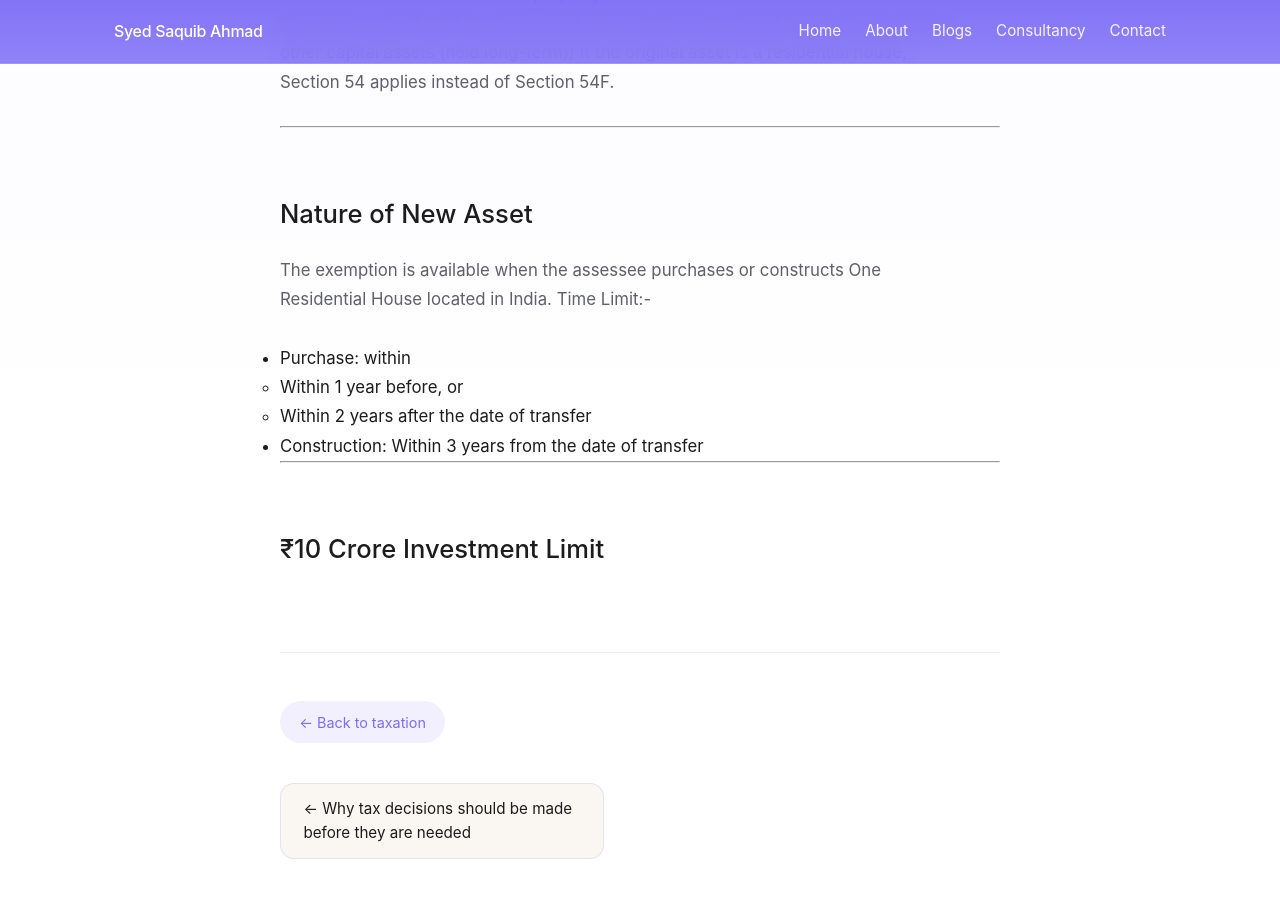
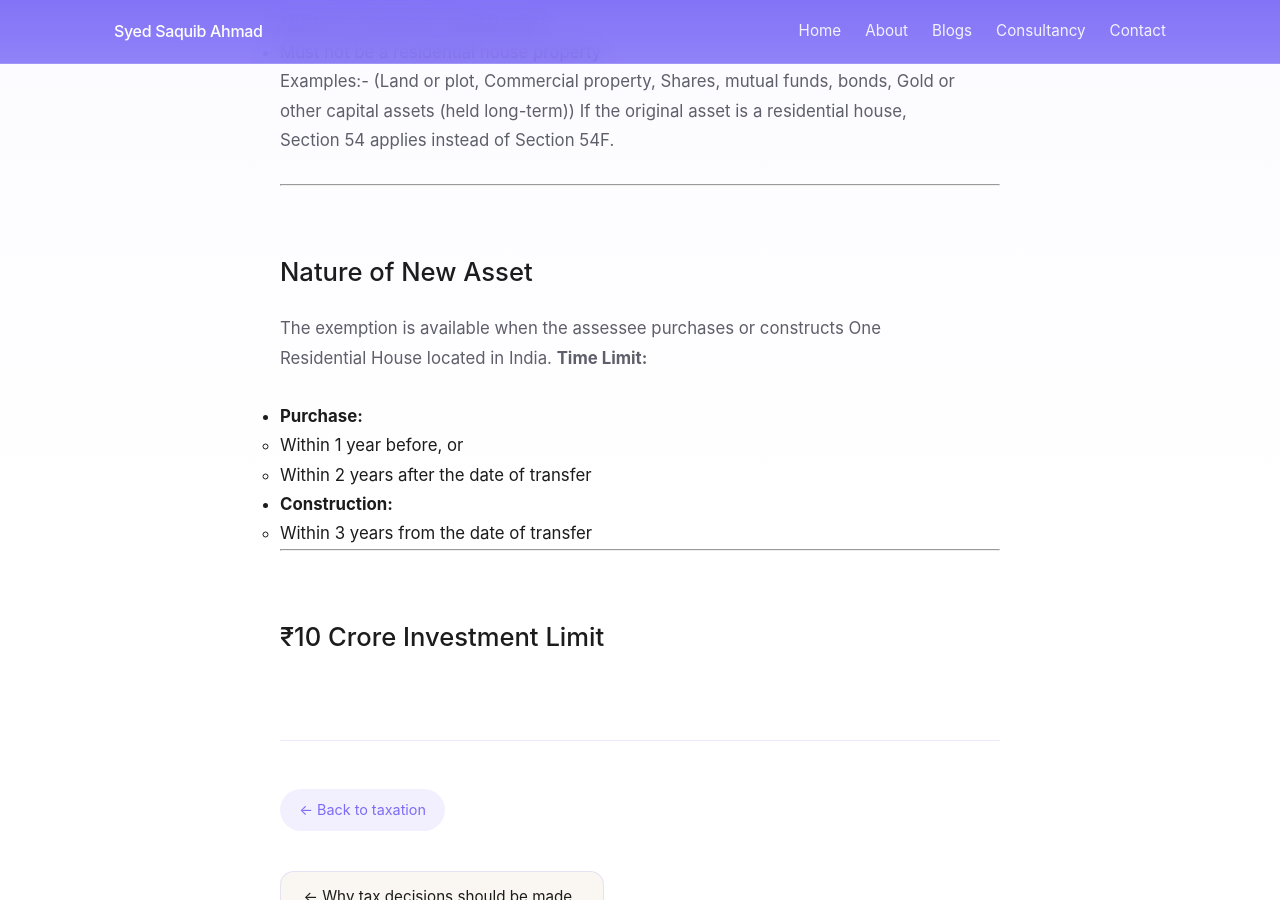
Before and after one commit to saquibahmad1234/syedsaquibahmad, a Jekyll site: the page built from _posts/2026-01-25-why-54-and-54f-are-they-are-needed.md, in a window 1280 px wide and 900 px high, scrolled down 1163 px. Built offline with Jekyll 4.4.1, drawn with Linux system fonts in a browser that asks for light colours.

Commit message:
Update 2026-01-25-why-54-and-54f-are-they-are-needed.md

```diff
--- a/_posts/2026-01-25-why-54-and-54f-are-they-are-needed.md
+++ b/_posts/2026-01-25-why-54-and-54f-are-they-are-needed.md
@@ -21,6 +21,7 @@ The exemption under Section 54F is available only to:
 
 ---
 
+<BR>
 ### Nature of Original Asset Transferred
 Conditions relating to the original asset:
 - Must be a long-term capital asset
@@ -33,13 +34,15 @@ If the original asset is a residential house, Section 54 applies instead of Sect
 
 ## Nature of New Asset
 The exemption is available when the assessee purchases or constructs One Residential House located in India.
-Time Limit:-
-- Purchase:
-  within
-   * Within 1 year before, or
-   * Within 2 years after the date of transfer
-- Construction:
-   Within 3 years from the date of transfer
+**Time Limit:**
+
+- **Purchase:**
+  - Within 1 year before, or
+  - Within 2 years after the date of transfer
+
+- **Construction:**
+  - Within 3 years from the date of transfer
+
 
 ---
 
```
